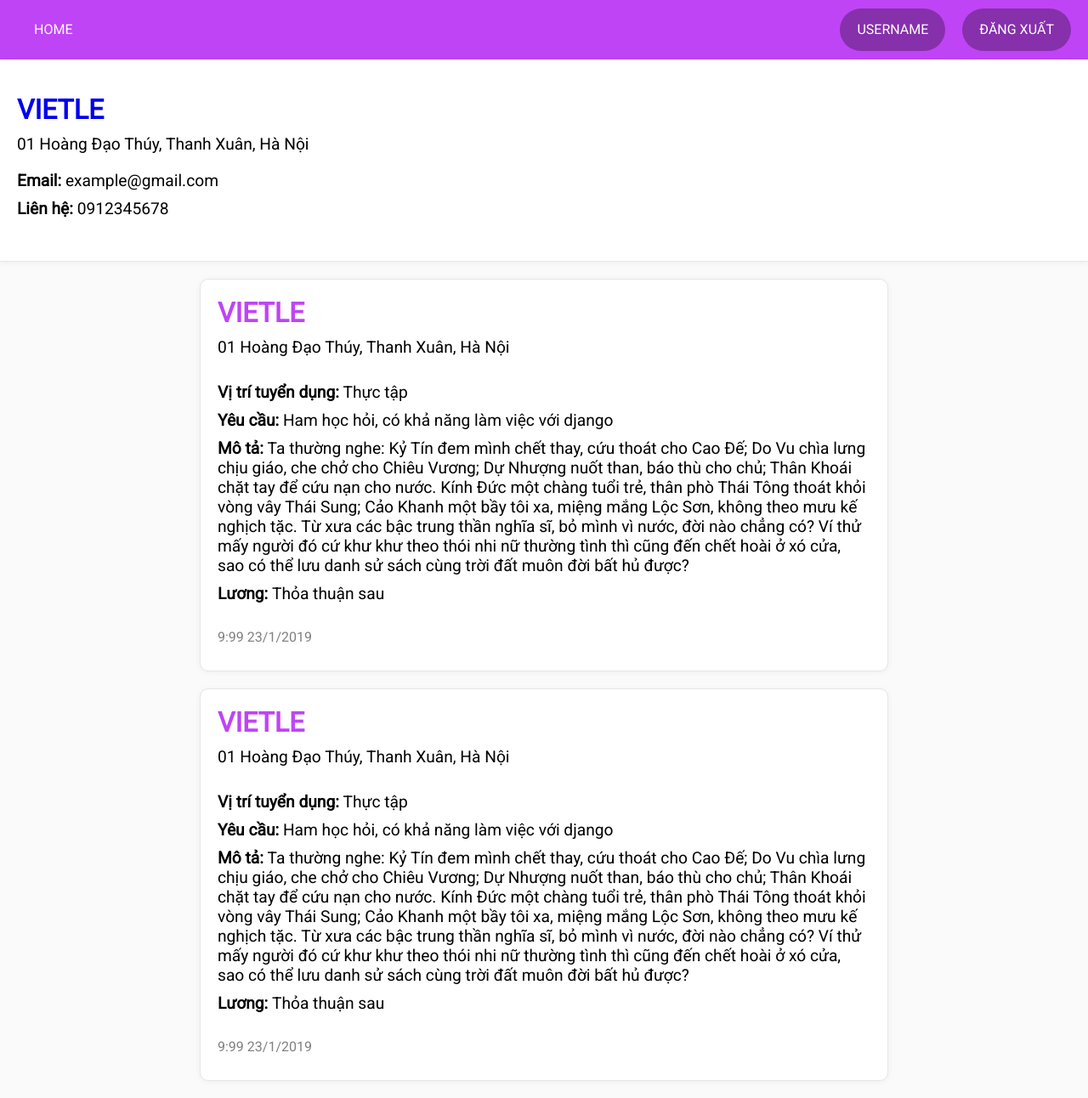
After one commit to acekun141/apptuyendung, a Django app: page /profile/ in a window 1280 px wide. The commit adds this page. Shown: the whole page at 85% size. Run offline with Django 3.2, Linux system fonts and the light colour scheme.

Commit message:
creat profile.html and css for page

```diff
--- /dev/null
+++ b/home/templates/pages/base.html
@@ -0,0 +1,64 @@
+<!DOCTYPE html>
+<html lang="en">
+<head>
+    <meta charset="UTF-8">
+    <title>Document</title>
+    <link href='https://fonts.googleapis.com/css?family=Roboto' rel='stylesheet'>
+    <style>
+        *{
+            padding: 0;
+            margin:0;
+        }
+        body{
+            padding:0;
+            margin:0;
+            background-color:#fafafa;
+            font-family:'Roboto';
+        }
+        body a{
+            text-decoration:none;
+        }
+        .bar{
+            width:100%;
+            height:70px;
+            background-color:#bf44f5;
+            text-transform:uppercase;
+        }
+        .bar p{
+            display:flex;
+            height: 70px;
+            align-items: center;
+            flex-direction: row;
+        }
+        .bar p a{
+            color:white;
+            line-height:50px;
+            padding:0px 20px 0px 20px;
+        }
+        .bar .left-bar{
+            float:left;
+            margin-left:20px;
+        }
+        .bar .right-bar{
+            float:right;
+        }
+        .right-bar a{
+            border-radius:25px;
+            margin-right:20px;
+            background-color:rgba(0, 0, 0, 0.3)
+        }
+        .left-bar a{
+            background-color:none;
+        }
+        {% block style %}{% endblock %}
+    </style>
+</head>
+<body>
+    <div class="bar">
+        <p class="left-bar"><a href="{% url 'home' %}">Home</a></p>
+        <p class="right-bar"><a href="#">Đăng xuất</a></p>
+        <p class="right-bar"><a href="#">Username</a></p>
+    </div>
+    {% block content %}{% endblock %}
+</body>
+</html>
--- /dev/null
+++ b/home/templates/pages/profile.html
@@ -0,0 +1,81 @@
+{% extends 'pages/base.html' %}
+{% block style %}
+.profile{
+    width:100%;
+    padding:40px 0px;
+    background-color:white;
+    border-bottom:1px solid #e6e6e6;
+    box-shadow: 0 1px 7px rgba(0,0,0,.05);
+}
+.profile p{
+    margin-left:20px;
+    font-size:1.2em;
+    margin-bottom:10px;
+
+}
+.profile .company{
+    text-transform:uppercase;
+    font-weight:600;
+    font-size:2em;
+    color:#bf44f5;
+}
+.profile .local{
+    margin-bottom:20px;
+}
+.container{
+    width:60vw;
+    padding:20px;
+    background:white;
+    box-shadow: 0 1px 7px rgba(0,0,0,.05);
+    margin:20px auto;
+    border-radius:10px;
+    border:1px solid #e6e6e6;
+}
+.container .company{
+    text-transform:uppercase;
+    font-size:2em;
+    font-weight:600;
+    color:#bf44f5;
+    margin-bottom:10px;
+}
+.container .local{
+    margin-bottom:30px;
+}
+.container .time{
+    font-size:1em;
+    color:gray;
+    margin-top:30px;
+}
+.container p{
+    margin-bottom:10px;
+    font-size:1.2em;
+}
+{% endblock %}
+{% block content %}
+
+<div class="profile">
+    <p class="company"><a href="#">Vietle</a></p>
+    <p class="local">01 Hoàng Đạo Thúy, Thanh Xuân, Hà Nội</p>
+    <p class="email"><strong>Email:</strong> example@gmail.com</p>
+    <p class="contact"><strong>Liên hệ:</strong> 0912345678</p>
+</div>
+<div class="container">
+    <p class="company">Vietle</p>
+    <p class="local">01 Hoàng Đạo Thúy, Thanh Xuân, Hà Nội</p>
+    <p><strong>Vị trí tuyển dụng: </strong>Thực tập</p>
+    <p><strong>Yêu cầu: </strong>Ham học hỏi, có khả năng làm việc với django</p>
+    <p><strong>Mô tả: </strong>Ta thường nghe: Kỷ Tín đem mình chết thay, cứu thoát cho Cao Đế; Do Vu chìa lưng chịu giáo, che chở cho Chiêu Vương; Dự Nhượng nuốt than, báo thù cho chủ; Thân Khoái chặt tay để cứu nạn cho nước. Kính Đức một chàng tuổi trẻ, thân phò Thái Tông thoát khỏi vòng vây Thái Sung; Cảo Khanh một bầy tôi xa, miệng mắng Lộc Sơn, không theo mưu kế nghịch tặc. Từ xưa các bậc trung thần nghĩa sĩ, bỏ mình vì nước, đời nào chẳng có? Ví thử mấy người đó cứ khư khư theo thói nhi nữ thường tình thì cũng đến chết hoài ở xó cửa, sao có thể lưu danh sử sách cùng trời đất muôn đời bất hủ được?</p>
+    <p class="salary"><strong>Lương: </strong>Thỏa thuận sau</p>
+    <p class="time">9:99 23/1/2019</p>
+</div>
+<div class="container">
+        <p class="company">Vietle</p>
+        <p class="local">01 Hoàng Đạo Thúy, Thanh Xuân, Hà Nội</p>
+        <p><strong>Vị trí tuyển dụng: </strong>Thực tập</p>
+        <p><strong>Yêu cầu: </strong>Ham học hỏi, có khả năng làm việc với django</p>
+        <p><strong>Mô tả: </strong>Ta thường nghe: Kỷ Tín đem mình chết thay, cứu thoát cho Cao Đế; Do Vu chìa lưng chịu giáo, che chở cho Chiêu Vương; Dự Nhượng nuốt than, báo thù cho chủ; Thân Khoái chặt tay để cứu nạn cho nước. Kính Đức một chàng tuổi trẻ, thân phò Thái Tông thoát khỏi vòng vây Thái Sung; Cảo Khanh một bầy tôi xa, miệng mắng Lộc Sơn, không theo mưu kế nghịch tặc. Từ xưa các bậc trung thần nghĩa sĩ, bỏ mình vì nước, đời nào chẳng có? Ví thử mấy người đó cứ khư khư theo thói nhi nữ thường tình thì cũng đến chết hoài ở xó cửa, sao có thể lưu danh sử sách cùng trời đất muôn đời bất hủ được?</p>
+        <p class="salary"><strong>Lương: </strong>Thỏa thuận sau</p>
+        <p class="time">9:99 23/1/2019</p>
+    </div>
+
+{% endblock %}
--- a/home/urls.py
+++ b/home/urls.py
@@ -6,4 +6,5 @@ urlpatterns = [
     path('post/', views.post_view, name='post'),
     path('signin/', views.signin_view, name='signin'),
     path('signup/', views.signup_view, name='signup'),
+    path('profile/', views.profile, name="profile"),
 ]
--- a/home/views.py
+++ b/home/views.py
@@ -36,3 +36,6 @@ def signup_view(request):
 
     form = RegistrationForm()
     return render(request, 'pages/signup.html', {'form':form})
+
+def profile(request):
+    return render(request, 'pages/profile.html')
```
Also changed, not shown: home/templates/pages/post.html (+5 -63 lines), db.sqlite3.
